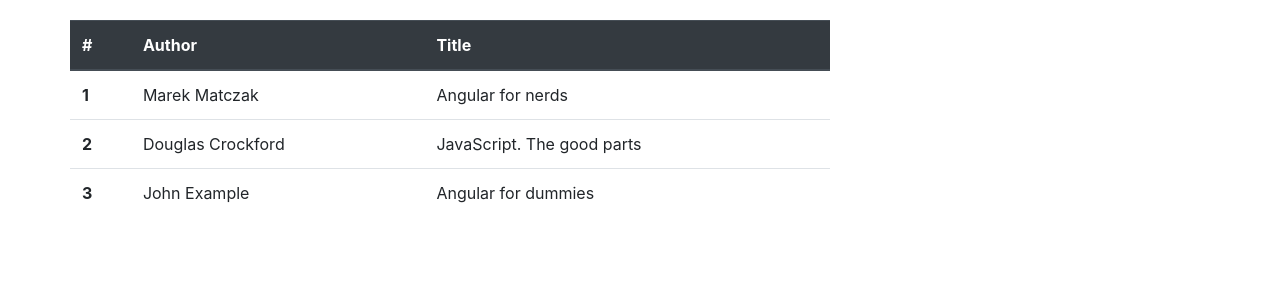
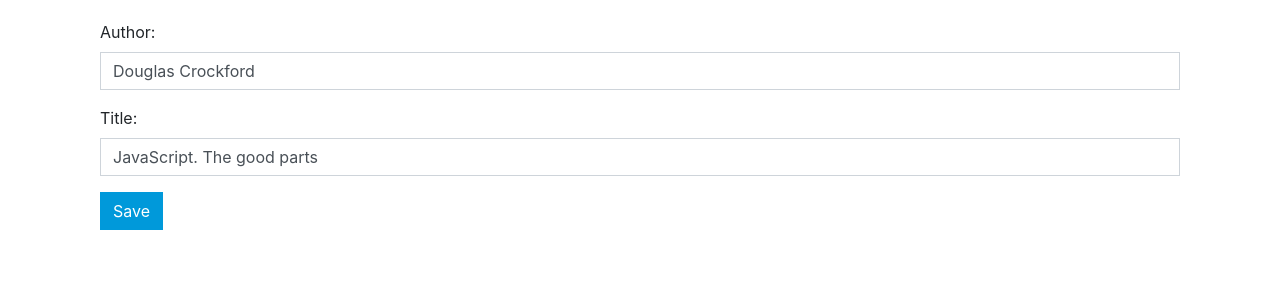
Before and after one commit to mmatczak/ng-training-23.11.2020, an Angular app: page /book/1 in a window 1280 px wide. Shown: the top 300 px of the page. Built offline with nearby package versions, Linux system fonts and the light colour scheme.

Commit message:
Router part 1

```diff
--- a/src/app/app.component.html
+++ b/src/app/app.component.html
@@ -1,3 +1,3 @@
 <section class="container">
-  <ba-book-overview></ba-book-overview>
+  <router-outlet></router-outlet>
 </section>
--- a/src/app/app.module.ts
+++ b/src/app/app.module.ts
@@ -3,6 +3,9 @@
 
 import {AppComponent} from './app.component';
 import {BookModule} from './book/book.module';
+import {RouterModule} from '@angular/router';
+import {BookOverviewComponent} from './book/components/book-overview/book-overview.component';
+import {BookDetailsComponent} from './book/components/book-details/book-details.component';
 
 @NgModule({
   declarations: [
@@ -10,8 +13,20 @@
   ],
   imports: [
     BrowserModule,
-    BookModule.forRoot()
+    BookModule.forRoot(),
+    RouterModule.forRoot([
+      {path: '', redirectTo: '/books', pathMatch: 'full'},
+      {
+        path: 'books',
+        component: BookOverviewComponent
+      },
+      {
+        path: 'book/:bookId',
+        component: BookDetailsComponent
+      }
+    ])
   ],
   bootstrap: [AppComponent]
 })
-export class AppModule { }
+export class AppModule {
+}
--- a/src/app/book/book.module.ts
+++ b/src/app/book/book.module.ts
@@ -9,7 +9,6 @@
   imports: [
     CommonModule
   ],
-  // providers: [BookService],
   exports: [BookOverviewComponent]
 })
 export class BookModule {
--- a/src/app/book/components/book-details/book-details.component.html
+++ b/src/app/book/components/book-details/book-details.component.html
@@ -3,13 +3,13 @@
   <div class="form-group">
     <label for="author">Author:</label>
     <input id="author" class="form-control"
-           [value]="book.author">
+           [value]="(book$ | async).author">
   </div>
 
   <div class="form-group">
     <label for="title">Title:</label>
     <input id="title" class="form-control"
-           [value]="book.title">
+           [value]="(book$ | async).title">
   </div>
   <button class="btn btn-primary">Save</button>
 </form>
--- a/src/app/book/components/book-details/book-details.component.ts
+++ b/src/app/book/components/book-details/book-details.component.ts
@@ -1,5 +1,8 @@
 import {ChangeDetectionStrategy, Component, EventEmitter, Input, Output} from '@angular/core';
 import {Book} from '../../model/book';
+import {ActivatedRoute} from '@angular/router';
+import {BookService} from '../../services/book.service';
+import {Observable} from 'rxjs';
 
 @Component({
   selector: 'ba-book-details',
@@ -8,11 +11,20 @@
   changeDetection: ChangeDetectionStrategy.OnPush
 })
 export class BookDetailsComponent {
-  @Input()
-  book: Book;
+  book$: Observable<Book>;
 
   @Output()
   bookChange = new EventEmitter<Book>();
+
+  constructor(route: ActivatedRoute, books: BookService) {
+    const bookIdAsString = route.snapshot.paramMap.get('bookId');
+    if (bookIdAsString) {
+      const bookId = +bookIdAsString;
+      if (!isNaN(bookId)) {
+        this.book$ = books.getOne(bookId);
+      }
+    }
+  }
 
   notifyOnBookChange(event: Event): void {
     event.preventDefault();
@@ -22,7 +34,8 @@
     const titleInput = formElement.querySelector<HTMLInputElement>('#title');
 
     const changedBook: Book = {
-      id: this.book.id,
+      // id: this.book.id,
+      id: 0,
       author: authorInput.value,
       title: titleInput.value
     };
--- a/src/app/book/components/book-overview/book-overview.component.html
+++ b/src/app/book/components/book-overview/book-overview.component.html
@@ -1,5 +1,4 @@
-<div class="row">
-  <table class="table col-8">
+<table class="table">
   <thead class="thead-dark">
   <tr>
     <th scope="col">#</th>
@@ -9,17 +8,10 @@
   </thead>
   <tbody>
   <tr *ngFor="let book of (books$ | async); index as i"
-        (click)="selectBook(book)"
-        [class.table-info]="isBookSelected(book)">
+      (click)="goToDetails(book)">
     <th scope="row">{{i + 1}}</th>
     <td>{{book.author}}</td>
     <td>{{book.title}}</td>
   </tr>
   </tbody>
 </table>
-  <ba-book-details class="col-4"
-                   *ngIf="selectedBook"
-                   [book]="selectedBook"
-                   (bookChange)="updateBook($event)">
-  </ba-book-details>
-</div>
--- a/src/app/book/components/book-overview/book-overview.component.ts
+++ b/src/app/book/components/book-overview/book-overview.component.ts
@@ -1,44 +1,23 @@
-import {Component, OnDestroy} from '@angular/core';
+import {Component} from '@angular/core';
 import {Book} from '../../model/book';
 import {BookService} from '../../services/book.service';
-import {Observable, Subject} from 'rxjs';
-import {takeUntil} from 'rxjs/operators';
+import {Observable} from 'rxjs';
+import {Router} from '@angular/router';
 
 @Component({
   selector: 'ba-book-overview',
   templateUrl: './book-overview.component.html',
   styleUrls: ['./book-overview.component.scss']
 })
-export class BookOverviewComponent implements OnDestroy {
+export class BookOverviewComponent {
   readonly books$: Observable<Book[]>;
-  selectedBook: Book | null = null;
 
-  private unsubscribe = new Subject();
-
-  constructor(private readonly books: BookService) {
+  constructor(private readonly books: BookService,
+              private readonly router: Router) {
     this.books$ = books.getAll();
   }
 
-  selectBook(book: Book): void {
-    this.selectedBook = book;
-  }
-
-  isBookSelected(book: Book): boolean {
-    return this.selectedBook === book;
-  }
-
-  updateBook(changedBook: Book): void {
-    this.books.update(changedBook)
-      .pipe(
-        takeUntil(this.unsubscribe)
-      )
-      .subscribe(updatedBook => {
-        this.selectedBook = updatedBook;
-      });
-  }
-
-  ngOnDestroy(): void {
-    this.unsubscribe.next();
-    this.unsubscribe.complete();
+  goToDetails(book: Book): void {
+    this.router.navigate(['/book', book.id]);
   }
 }
--- a/src/app/book/services/book.service.ts
+++ b/src/app/book/services/book.service.ts
@@ -36,4 +36,17 @@
       subscriber.complete();
     });
   }
+
+  getOne(bookId: number): Observable<Book> {
+    return new Observable<Book>(subscriber => {
+      const currentBooks = this.booksSubject.value;
+      const foundBook = currentBooks.find(book => book.id === bookId);
+      if (foundBook) {
+        subscriber.next(foundBook);
+        subscriber.complete();
+      } else {
+        subscriber.error(new Error(`Book with id ${bookId} could not be found`));
+      }
+    });
+  }
 }
```
Lines whose indentation alone changed are shown as unchanged.
